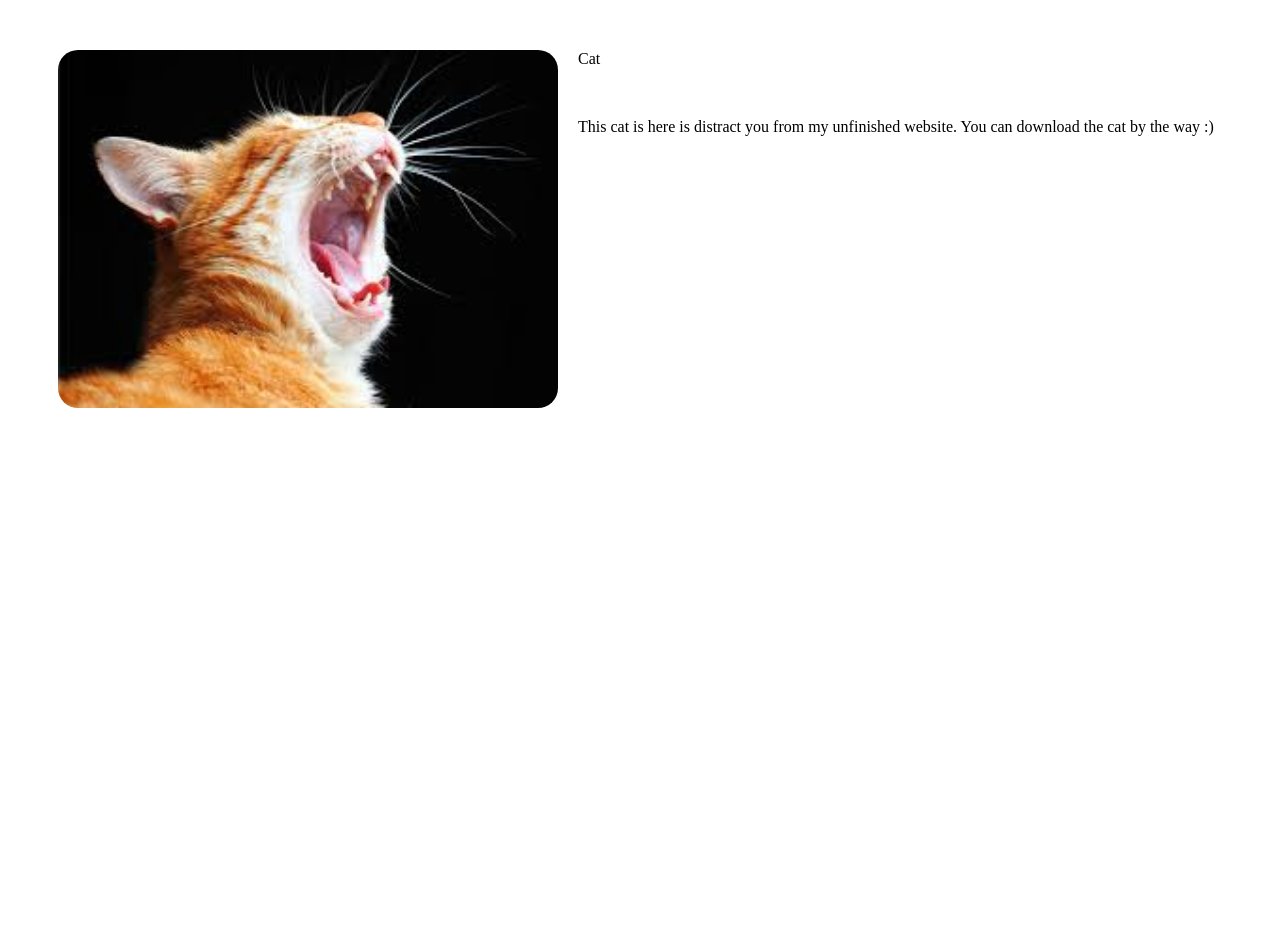
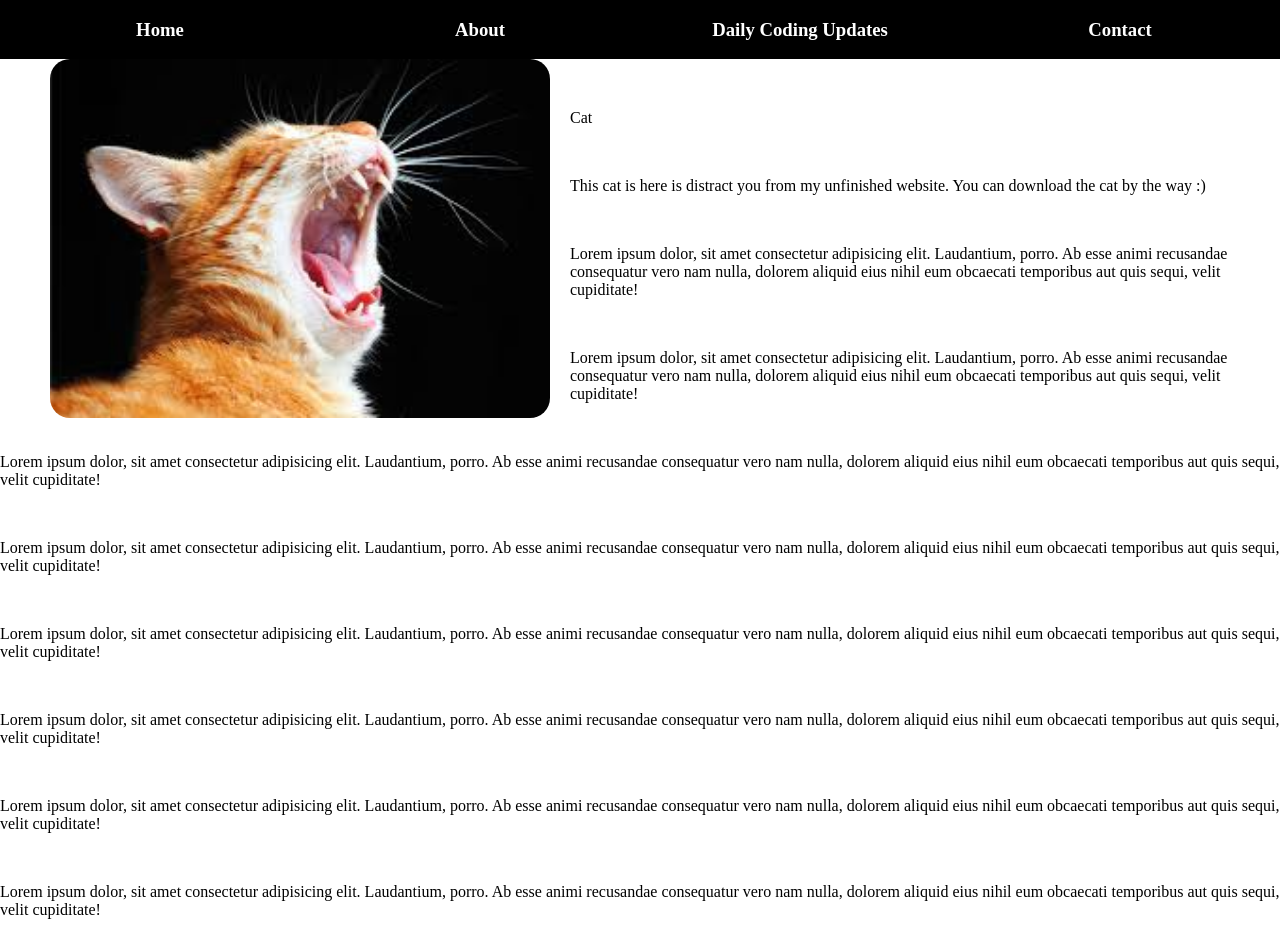
Before and after one commit to brooks-liu/personal-website, a plain HTML site: page index.html in a window 1280 px wide. Before the commit the page ends 800 px from the top, so only its background shows below. Drawn offline with Linux system fonts and the light colour scheme.

Commit message:
Created website header

```diff
--- a/index.html
+++ b/index.html
@@ -1,28 +1,29 @@
 <!DOCTYPE html>
 <html lang="en">
   <head>
+    <!-- Primary Meta Tags -->
     <meta charset="utf-8" />
     <meta name="viewport" content="width=width-device, intial-scale=1.0" />
     <meta
       name="description"
       content="Hi! I'm Brooks Liu, and this is a space for my projects, ideas, and anything else I want to share."
     />
-    <title>Brooks Liu</title>
-    <style>
-      img {
-        width: 500px;
-        border-radius: 20px;
-        float: left;
-        margin-right: 20px;
-        margin-left: 50px;
-      }
-      p {
-        margin-top: 50px;
-      }
-    </style>
+    <meta name="title" content="Brooks Liu" />
+
+    <!-- CSS File -->
+    <link rel="stylesheet" href="style.css" />
   </head>
 
   <body>
+    <header>
+      <h3 class="header"><a href="index.html" class="header">Home</a></h3>
+      <h3 class="header"><a href="about.html" class="header">About</a></h3>
+      <h3 class="header">
+        <a href="updates.html" class="header">Daily Coding Updates</a>
+      </h3>
+      <h3 class="header"><a href="contact.html" class="header">Contact</a></h3>
+    </header>
+
     <a href="images/cat.jpg" download>
       <img src="images/cat.jpg" alt="Image of an orange cat yawning" />
     </a>
@@ -32,5 +33,53 @@
       download the cat by the way :&rpar;
       <!--&rpar; is a right parenthesis-->
     </p>
+    <p>
+      Lorem ipsum dolor, sit amet consectetur adipisicing elit. Laudantium,
+      porro. Ab esse animi recusandae consequatur vero nam nulla, dolorem
+      aliquid eius nihil eum obcaecati temporibus aut quis sequi, velit
+      cupiditate!
+    </p>
+    <p>
+      Lorem ipsum dolor, sit amet consectetur adipisicing elit. Laudantium,
+      porro. Ab esse animi recusandae consequatur vero nam nulla, dolorem
+      aliquid eius nihil eum obcaecati temporibus aut quis sequi, velit
+      cupiditate!
+    </p>
+    <p>
+      Lorem ipsum dolor, sit amet consectetur adipisicing elit. Laudantium,
+      porro. Ab esse animi recusandae consequatur vero nam nulla, dolorem
+      aliquid eius nihil eum obcaecati temporibus aut quis sequi, velit
+      cupiditate!
+    </p>
+    <p>
+      Lorem ipsum dolor, sit amet consectetur adipisicing elit. Laudantium,
+      porro. Ab esse animi recusandae consequatur vero nam nulla, dolorem
+      aliquid eius nihil eum obcaecati temporibus aut quis sequi, velit
+      cupiditate!
+    </p>
+    <p>
+      Lorem ipsum dolor, sit amet consectetur adipisicing elit. Laudantium,
+      porro. Ab esse animi recusandae consequatur vero nam nulla, dolorem
+      aliquid eius nihil eum obcaecati temporibus aut quis sequi, velit
+      cupiditate!
+    </p>
+    <p>
+      Lorem ipsum dolor, sit amet consectetur adipisicing elit. Laudantium,
+      porro. Ab esse animi recusandae consequatur vero nam nulla, dolorem
+      aliquid eius nihil eum obcaecati temporibus aut quis sequi, velit
+      cupiditate!
+    </p>
+    <p>
+      Lorem ipsum dolor, sit amet consectetur adipisicing elit. Laudantium,
+      porro. Ab esse animi recusandae consequatur vero nam nulla, dolorem
+      aliquid eius nihil eum obcaecati temporibus aut quis sequi, velit
+      cupiditate!
+    </p>
+    <p>
+      Lorem ipsum dolor, sit amet consectetur adipisicing elit. Laudantium,
+      porro. Ab esse animi recusandae consequatur vero nam nulla, dolorem
+      aliquid eius nihil eum obcaecati temporibus aut quis sequi, velit
+      cupiditate!
+    </p>
   </body>
 </html>
--- /dev/null
+++ b/style.css
@@ -0,0 +1,37 @@
+body{
+    margin: 0px;
+}
+header{
+    background-color: rgb(0, 0, 0);
+    margin: 0px;
+    padding: 0px;
+    display: flex;
+    justify-content: center;
+}
+.header{
+    color: white;
+    text-align: center;
+    display: inline-block;
+    align-content: space-evenly;
+    width: 100%;
+    border-radius: 5px;
+}
+a.header:hover{
+    box-shadow: 0px 0px 100px rgba(247, 247, 23, 1) ;
+    background-color: rgba(247, 247, 23, 0.5);
+    text-wrap: none;
+}
+a.header{
+    text-decoration: none;
+}
+
+img {    /*earlier stuff, probably remove later*/
+    width: 500px;
+    border-radius: 20px;
+    float: left;
+    margin-right: 20px;
+    margin-left: 50px;
+  }
+p {
+    margin-top: 50px;
+}
```
Also changed, not shown: about.html (renamed from about-me.html).
